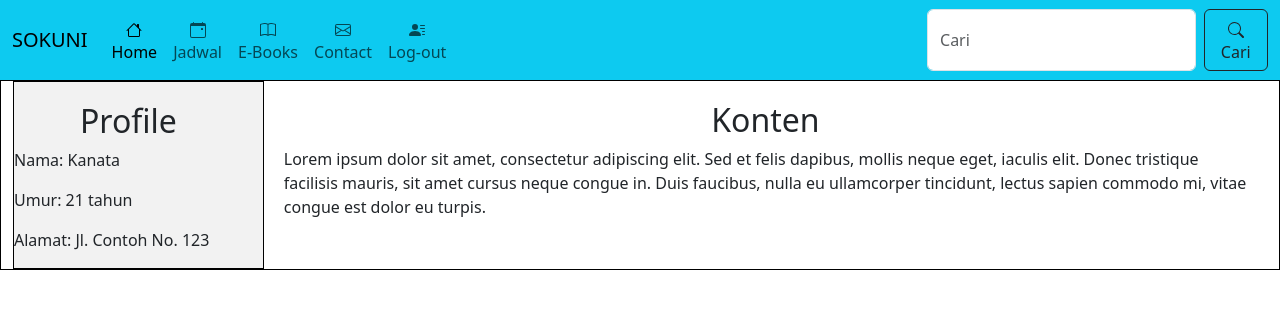
After one commit to AryaSaputra13/pw2023_223040051, a PHP site: page /pages/user/user-view.php in a window 1280 px wide. The commit adds this page. Shown: the top 309 px of the page. Run offline with PHP 8.4, Linux system fonts and the light colour scheme.

Commit message:
Menambahkan opsi nav dan memperbaiki fitur

```diff
--- /dev/null
+++ b/tubes/css/style.css
@@ -0,0 +1,31 @@
+/* profile */
+.container {
+    display: flex;
+    width: 100vw;
+    min-width: 100%;
+    border: 1px solid black;
+    margin: 0;
+}
+
+.profile {
+    flex-basis: 20%;
+    padding: 20px 20px 0 0;
+    background-color: #f2f2f2;
+    border: 1px solid black;
+}
+
+.profile-header{
+    text-align: center;
+}
+
+/* content */
+
+.content {
+    flex-basis: 80%;
+    padding: 20px;
+    background-color: #ffffff;
+}
+
+.content-header{
+    text-align: center;
+}
--- /dev/null
+++ b/tubes/pages/user/user-view.php
@@ -0,0 +1,110 @@
+<!DOCTYPE html>
+<html lang="en">
+<head>
+    <meta charset="UTF-8">
+    <meta http-equiv="X-UA-Compatible" content="IE=edge">
+    <meta name="viewport" content="width=device-width, initial-scale=1.0">
+
+    <!-- css -->
+    <link rel="stylesheet" href="../../css/style.css">
+
+    <!-- boostrap -->
+    <link href="https://cdn.jsdelivr.net/npm/bootstrap@5.3.0-alpha2/dist/css/bootstrap.min.css" rel="stylesheet"
+        integrity="sha384-aFq/bzH65dt+w6FI2ooMVUpc+21e0SRygnTpmBvdBgSdnuTN7QbdgL+OapgHtvPp" crossorigin="anonymous">
+
+    <title>SOKUNI</title>
+</head>
+<body>
+<nav id="navbar" class="navbar navbar-expand-lg bg-info">
+    <div id="ham" class="container-fluid">
+        <button class="navbar-toggler" type="button" data-bs-toggle="collapse" data-bs-target="#navbarTogglerDemo01" aria-controls="navbarTogglerDemo01" aria-expanded="false" aria-label="Toggle navigation">
+            <span class="navbar-toggler-icon"></span>
+        </button>
+        <div id="nav-menu" class="collapse navbar-collapse" id="navbarTogglerDemo01">
+            <a class="navbar-brand" href="#">SOKUNI</a>
+            <ul class="navbar-nav me-auto mb-2 mb-lg-0">
+                <li id="Home" class="nav-item">
+                    <a class="nav-link active text-md-center" aria-current="page" href="user.php">
+                        <svg xmlns="http://www.w3.org/2000/svg" width="16" height="16" fill="currentColor" class="bi bi-house" viewBox="0 0 16 16">
+                            <path d="M8.707 1.5a1 1 0 0 0-1.414 0L.646 8.146a.5.5 0 0 0 .708.708L2 8.207V13.5A1.5 1.5 0 0 0 3.5 15h9a1.5 1.5 0 0 0 1.5-1.5V8.207l.646.647a.5.5 0 0 0 .708-.708L13 5.793V2.5a.5.5 0 0 0-.5-.5h-1a.5.5 0 0 0-.5.5v1.293L8.707 1.5ZM13 7.207V13.5a.5.5 0 0 1-.5.5h-9a.5.5 0 0 1-.5-.5V7.207l5-5 5 5Z"/>
+                        </svg>
+                        <br>
+                        Home
+                    </a>
+                </li>
+                <li id="Teacher" class="nav-item text-md-center">
+                    <a class="nav-link" href="#pengajar">
+                        <svg xmlns="http://www.w3.org/2000/svg" width="16" height="16" fill="currentColor" class="bi bi-calendar-event" viewBox="0 0 16 16">
+                            <path d="M11 6.5a.5.5 0 0 1 .5-.5h1a.5.5 0 0 1 .5.5v1a.5.5 0 0 1-.5.5h-1a.5.5 0 0 1-.5-.5v-1z"/>
+                            <path d="M3.5 0a.5.5 0 0 1 .5.5V1h8V.5a.5.5 0 0 1 1 0V1h1a2 2 0 0 1 2 2v11a2 2 0 0 1-2 2H2a2 2 0 0 1-2-2V3a2 2 0 0 1 2-2h1V.5a.5.5 0 0 1 .5-.5zM1 4v10a1 1 0 0 0 1 1h12a1 1 0 0 0 1-1V4H1z"/>
+                        </svg>
+                        <br>
+                        Jadwal
+                    </a>
+                </li>
+                <li class="nav-item text-md-center">
+                    <a class="nav-link" href="#">
+                        <svg xmlns="http://www.w3.org/2000/svg" width="16" height="16" fill="currentColor" class="bi bi-book" viewBox="0 0 16 16">
+                            <path d="M1 2.828c.885-.37 2.154-.769 3.388-.893 1.33-.134 2.458.063 3.112.752v9.746c-.935-.53-2.12-.603-3.213-.493-1.18.12-2.37.461-3.287.811V2.828zm7.5-.141c.654-.689 1.782-.886 3.112-.752 1.234.124 2.503.523 3.388.893v9.923c-.918-.35-2.107-.692-3.287-.81-1.094-.111-2.278-.039-3.213.492V2.687zM8 1.783C7.015.936 5.587.81 4.287.94c-1.514.153-3.042.672-3.994 1.105A.5.5 0 0 0 0 2.5v11a.5.5 0 0 0 .707.455c.882-.4 2.303-.881 3.68-1.02 1.409-.142 2.59.087 3.223.877a.5.5 0 0 0 .78 0c.633-.79 1.814-1.019 3.222-.877 1.378.139 2.8.62 3.681 1.02A.5.5 0 0 0 16 13.5v-11a.5.5 0 0 0-.293-.455c-.952-.433-2.48-.952-3.994-1.105C10.413.809 8.985.936 8 1.783z"/>
+                        </svg>
+                        <br>
+                        E-Books
+                    </a>
+                </li>
+                <li class="nav-item text-md-center">
+                    <a class="nav-link" href="#contact">
+                        <svg xmlns="http://www.w3.org/2000/svg" width="16" height="16" fill="currentColor" class="bi bi-envelope" viewBox="0 0 16 16">
+                            <path d="M0 4a2 2 0 0 1 2-2h12a2 2 0 0 1 2 2v8a2 2 0 0 1-2 2H2a2 2 0 0 1-2-2V4Zm2-1a1 1 0 0 0-1 1v.217l7 4.2 7-4.2V4a1 1 0 0 0-1-1H2Zm13 2.383-4.708 2.825L15 11.105V5.383Zm-.034 6.876-5.64-3.471L8 9.583l-1.326-.795-5.64 3.47A1 1 0 0 0 2 13h12a1 1 0 0 0 .966-.741ZM1 11.105l4.708-2.897L1 5.383v5.722Z"/>
+                        </svg>
+                        <br>
+                        Contact
+                    </a>
+                </li>
+                <li class="nav-item text-md-center">
+                    <a class="nav-link" href="../login.php">
+                        <svg xmlns="http://www.w3.org/2000/svg" width="16" height="16" fill="currentColor" class="bi bi-person-lines-fill" viewBox="0 0 16 16">
+                            <path d="M6 8a3 3 0 1 0 0-6 3 3 0 0 0 0 6zm-5 6s-1 0-1-1 1-4 6-4 6 3 6 4-1 1-1 1H1zM11 3.5a.5.5 0 0 1 .5-.5h4a.5.5 0 0 1 0 1h-4a.5.5 0 0 1-.5-.5zm.5 2.5a.5.5 0 0 0 0 1h4a.5.5 0 0 0 0-1h-4zm2 3a.5.5 0 0 0 0 1h2a.5.5 0 0 0 0-1h-2zm0 3a.5.5 0 0 0 0 1h2a.5.5 0 0 0 0-1h-2z"/>
+                        </svg>
+                        <br>
+                        Log-out
+                    </a>
+                </li>
+            </ul>
+            <form class="d-flex" role="search">
+                <input class="form-control me-2" type="search" placeholder="Cari" aria-label="Search">
+                <button class="btn btn-outline-dark" type="submit">
+                    <svg xmlns="http://www.w3.org/2000/svg" width="16" height="16" fill="currentColor" class="bi bi-search" viewBox="0 0 16 16">
+                        <path d="M11.742 10.344a6.5 6.5 0 1 0-1.397 1.398h-.001c.03.04.062.078.098.115l3.85 3.85a1 1 0 0 0 1.415-1.414l-3.85-3.85a1.007 1.007 0 0 0-.115-.1zM12 6.5a5.5 5.5 0 1 1-11 0 5.5 5.5 0 0 1 11 0z"/>
+                    </svg>
+                    Cari
+                </button>
+            </form>
+        </div>
+    </div>
+</nav>
+
+<div class="container">
+  <div class="profile">
+    <!-- Profile -->
+    <div class="profile-header">
+        <h2>Profile</h2>
+    </div>
+    <p>Nama: Kanata</p>
+    <p>Umur: 21 tahun</p>
+    <p>Alamat: Jl. Contoh No. 123</p>
+  </div>
+  <div class="content">
+    <!-- Konten -->
+    <div class="content-header">
+        <h2>Konten</h2>
+    </div>
+    <p>Lorem ipsum dolor sit amet, consectetur adipiscing elit. Sed et felis dapibus,
+        mollis neque eget, iaculis elit. Donec tristique facilisis mauris, sit amet cursus neque congue in.
+        Duis faucibus, nulla eu ullamcorper tincidunt, lectus sapien commodo mi,
+        vitae congue est dolor eu turpis.</p>
+  </div>
+</div>
+
+<script src="https://cdn.jsdelivr.net/npm/bootstrap@5.3.0-alpha2/dist/js/bootstrap.min.js" integrity="sha384-heAjqF+bCxXpCWLa6Zhcp4fu20XoNIA98ecBC1YkdXhszjoejr5y9Q77hIrv8R9i" crossorigin="anonymous"></script>
+</body>
+</html>
```
Also changed, not shown: tubes/css/log_reg.css (added, +12 -0 lines), tubes/pages/admin-login.php (added, +63 -0 lines), tubes/pages/admin/admin-view.php (renamed from tubes/pages/admin/admin.php, +33 -7 lines), tubes/pages/login-pengajar.php (added, +44 -0 lines), tubes/pages/login.php (+13 -21 lines), tubes/pages/pengajar/pengajar-view.php (renamed from tubes/pages/user/user.php, +30 -4 lines), tubes/pages/registration.php (added, +48 -0 lines), kuliah/pertemuan10/latihan1.php (added).
